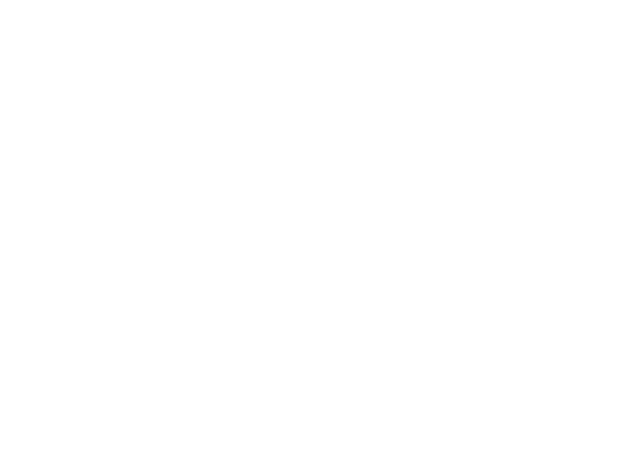
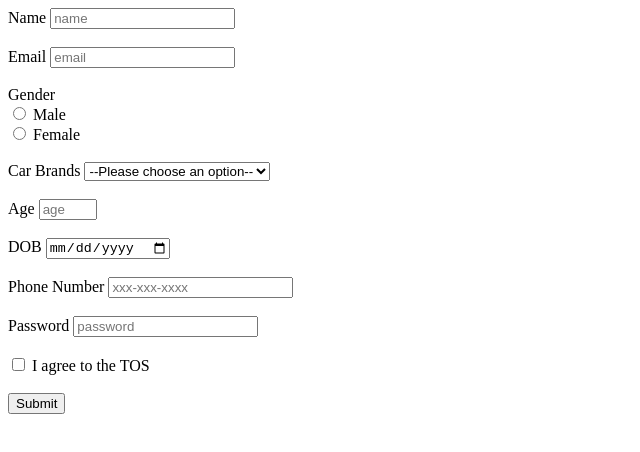
Before and after one commit to acciojob/signup-form-car-MuthuKrishnan27, a website: page main.html in a window 1280 px wide. Shown: the whole page, without its empty margins (0-640 px from the left). Drawn offline with Linux system fonts and the light colour scheme.

Commit message:
created a submission

```diff
--- a/main.html
+++ b/main.html
@@ -8,6 +8,68 @@
 
 <body>
 	<!-- the entire body must be written by student -->
+	 <form action="" method="post">
+        <div>
+            <label for="name">Name</label>
+            <input type="text" id="name" placeholder="name" required>
+        </div>
+        <br>
+        <div>
+            <label for="email">Email</label>
+            <input type="email" id="email" placeholder="email" required>
+        </div>
+        <br>
+        <div>
+            <label for="gender" >Gender</label>
+                <div>
+                    <input type="radio" name="gender" id="gender_m" required>
+                    <label for="male">Male</label>
+                </div>
+                <div>
+                    <input type="radio" name="gender" id="gender_f" required>
+                    <label for="female">Female</label>
+                </div>
+        </div>
+        <br>
+        <div>
+            <label for="cars">Car Brands</label>
+            <select name="car brands" id="cars" required>
+                <option value="BMW" id="cars">BMW</option>
+                <option value="Audi" id="cars">Audi</option>
+                <option value="Mercedez" id="cars">Mercedez</option>
+                <option value="choose the option" id="cars" selected disabled>--Please choose an option--</option>
+            </select>
+        </div>
+        <br>
+        <div>
+            <label for="age">Age</label>
+            <input type="number" id="age" style="width: 4%;" placeholder="age" required>
+        </div>
+        <br>
+        <div>
+            <label for="dob">DOB</label>
+            <input type="date" id="dob" required>
+        </div>
+        <br>
+        <div>
+            <label for="tel">Phone Number</label>
+            <input type="tel" id="tel" name="phone number" placeholder="xxx-xxx-xxxx">
+        </div>
+        <br>
+        <div>
+            <label for="password">Password</label>
+            <input type="password" id="password" name="password" placeholder="password" required>
+        </div>
+        <br>
+        <div>
+            <input type="checkbox" required>
+            <label for="checkbox"> I agree to the TOS</label>
+        </div>
+        <br>
+        <div>
+            <button type="submit" id="submit">Submit</button>
+        </div>
+    </form>
     <script type="text/javascript" src="./script.js">
 </script>
 
```
